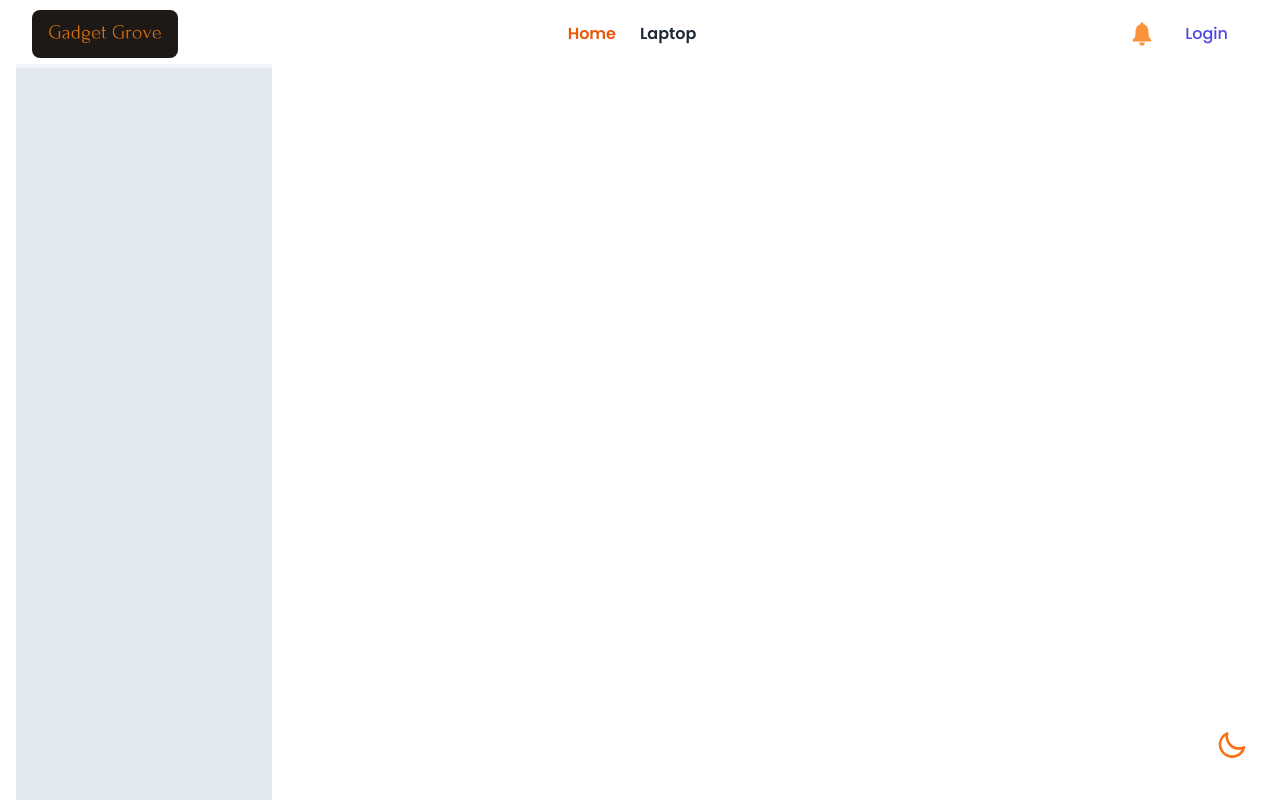
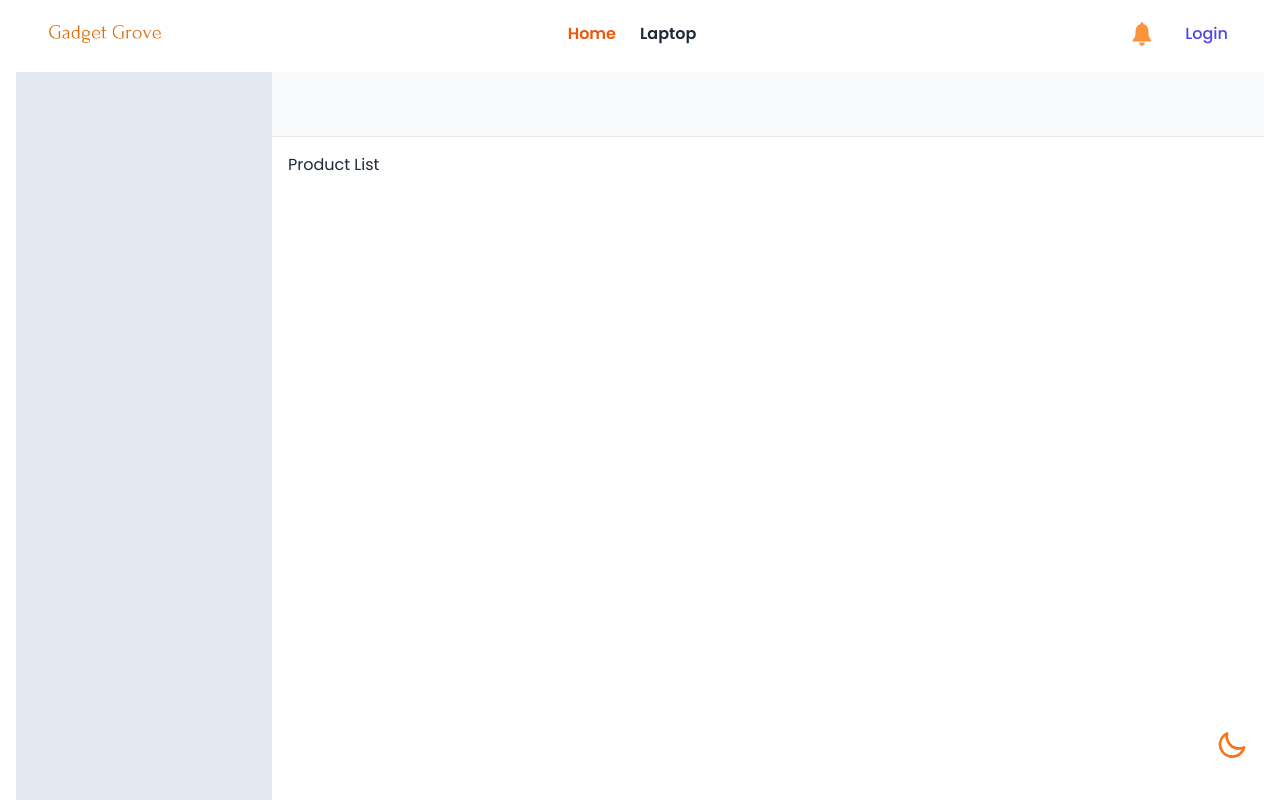
Before and after one commit to JuborajSujon/gadget-grove-frontend, a React (Vite) app: page / in a window 1280 px wide. Shown: the top 800 px of the page. Built offline with nearby package versions, Linux system fonts and the light colour scheme; no server answers.

Commit message:
Added Product data provider

```diff
--- /dev/null
+++ b/src/Hooks/useProducts.jsx
@@ -0,0 +1,9 @@
+import { useContext } from "react";
+import { ProductContext } from "../ProductProvider/ProductProvider";
+
+const useProducts = () => {
+  const productInfo = useContext(ProductContext);
+  return productInfo;
+};
+
+export default useProducts;
--- a/src/Layout/Main.jsx
+++ b/src/Layout/Main.jsx
@@ -7,7 +7,7 @@ const Main = () => {
   return (
     <div className="font-poppins">
       <Navbar />
-      <div className="dark:bg-slate-800 min-h-[calc(100vh-110px)] overflow-x-hidden">
+      <div className="dark:bg-slate-800 min-h-[calc(100vh-110px)] overflow-x-hidden pt-2">
         <Outlet />
         <ThemeController />
       </div>
--- /dev/null
+++ b/src/ProductProvider/ProductProvider.jsx
@@ -0,0 +1,28 @@
+import PropTypes from "prop-types";
+import { createContext, useState } from "react";
+
+export const ProductContext = createContext(null);
+
+const ProductProvider = ({ children }) => {
+  const [pLoading, setPLoading] = useState(true);
+  const [products, setProducts] = useState([]);
+
+  const productInfo = {
+    pLoading,
+    setPLoading,
+    products,
+    setProducts,
+  };
+
+  return (
+    <ProductContext.Provider value={productInfo}>
+      {children}
+    </ProductContext.Provider>
+  );
+};
+
+ProductProvider.propTypes = {
+  children: PropTypes.node,
+};
+
+export default ProductProvider;
--- a/src/components/Sidebar/Sidebar.jsx
+++ b/src/components/Sidebar/Sidebar.jsx
@@ -48,7 +48,7 @@ const Sidebar = ({ handleToggle, isActive }) => {
 
           {/* Filter Menu */}
           <div className="flex flex-col justify-between flex-1">
-            {/* Filter Menu */}
+            {/* search */}
           </div>
         </div>
 
--- a/src/main.jsx
+++ b/src/main.jsx
@@ -7,14 +7,17 @@ import "react-toastify/dist/ReactToastify.css";
 import { RouterProvider } from "react-router-dom";
 import { router } from "./Routes/Routes";
 import AuthProvider from "./AuthProvider/AuthProvider";
+import ProductProvider from "./ProductProvider/ProductProvider";
 
 createRoot(document.getElementById("root")).render(
   <StrictMode>
     <AuthProvider>
-      <HelmetProvider>
-        <RouterProvider router={router} />
-        <ToastContainer />
-      </HelmetProvider>
+      <ProductProvider>
+        <HelmetProvider>
+          <RouterProvider router={router} />
+          <ToastContainer />
+        </HelmetProvider>
+      </ProductProvider>
     </AuthProvider>
   </StrictMode>
 );
--- a/src/pages/Home/Home.jsx
+++ b/src/pages/Home/Home.jsx
@@ -10,7 +10,7 @@ const Home = () => {
   };
 
   return (
-    <div className="mt-16 px-4">
+    <div className="mt-16 px-4 flex max-w-[1540px] mx-auto font-poppins">
       <Helmet>
         <title>Home</title>
       </Helmet>
--- a/src/pages/Shared/Navbar/Navbar.jsx
+++ b/src/pages/Shared/Navbar/Navbar.jsx
@@ -99,7 +99,7 @@ export default function Navbar() {
         </div>
         <Link
           to={"/"}
-          className="btn btn-ghost hover:bg-slate-800 bg-stone-900 text-xl sm:text-2xl md:text-3xl lg:text-4xl italic font-bold  min-h-10 h-12 md:ml-4">
+          className="btn btn-ghost hover:bg-slate-800  text-xl sm:text-2xl md:text-3xl lg:text-4xl italic font-bold  min-h-10 h-12 md:ml-4">
           <img className="w-28" src={Logo} alt="logo" />
         </Link>
       </div>
```
